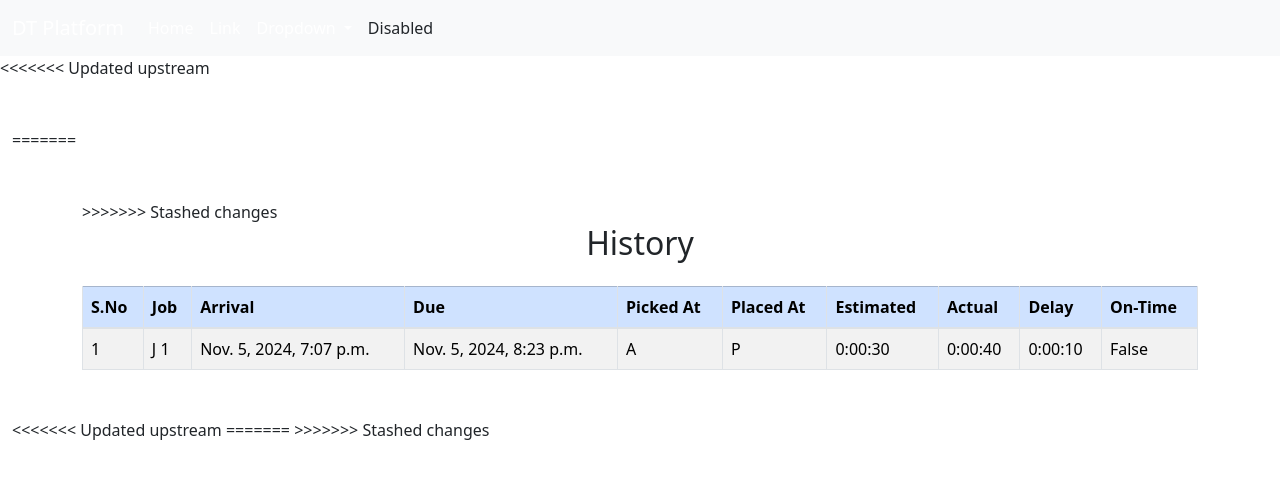
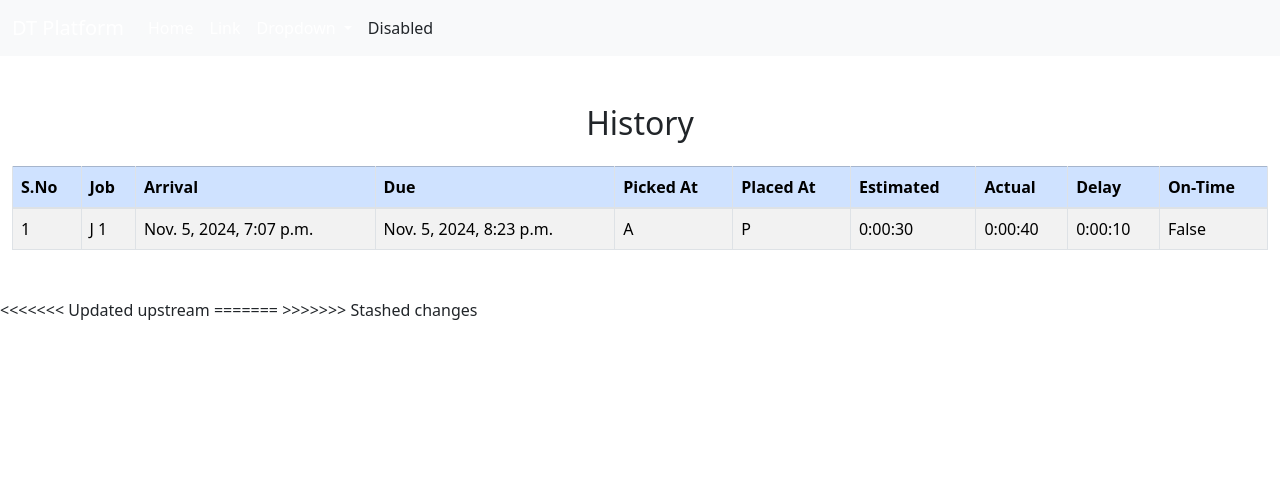
Before and after one commit to RISHI-VEMPATI/Digital-Twin_AGV, a Django app: page /history/ in a window 1280 px wide. Shown: the top 479 px of the page. Run offline with Django 5.2, Linux system fonts and the light colour scheme; data comes from the database, SQL or seed files in the repository; some libraries are stand-ins or nearby versions.

Commit message:
container fluid

```diff
--- a/DigitalTwinAGV/MainPC/project_platform/templates/dashboard/history.html
+++ b/DigitalTwinAGV/MainPC/project_platform/templates/dashboard/history.html
@@ -5,11 +5,7 @@
 {% bootstrap_javascript %}
 {% endblock head%}
 {% block content %}
-<<<<<<< Updated upstream
 <div class="container-fluid my-5">
-=======
-<div class="container my-5">
->>>>>>> Stashed changes
     <h2 class="text-center mb-4">History</h2>
     <table class="table table-bordered table-striped">
         <thead class="table-primary">
```
